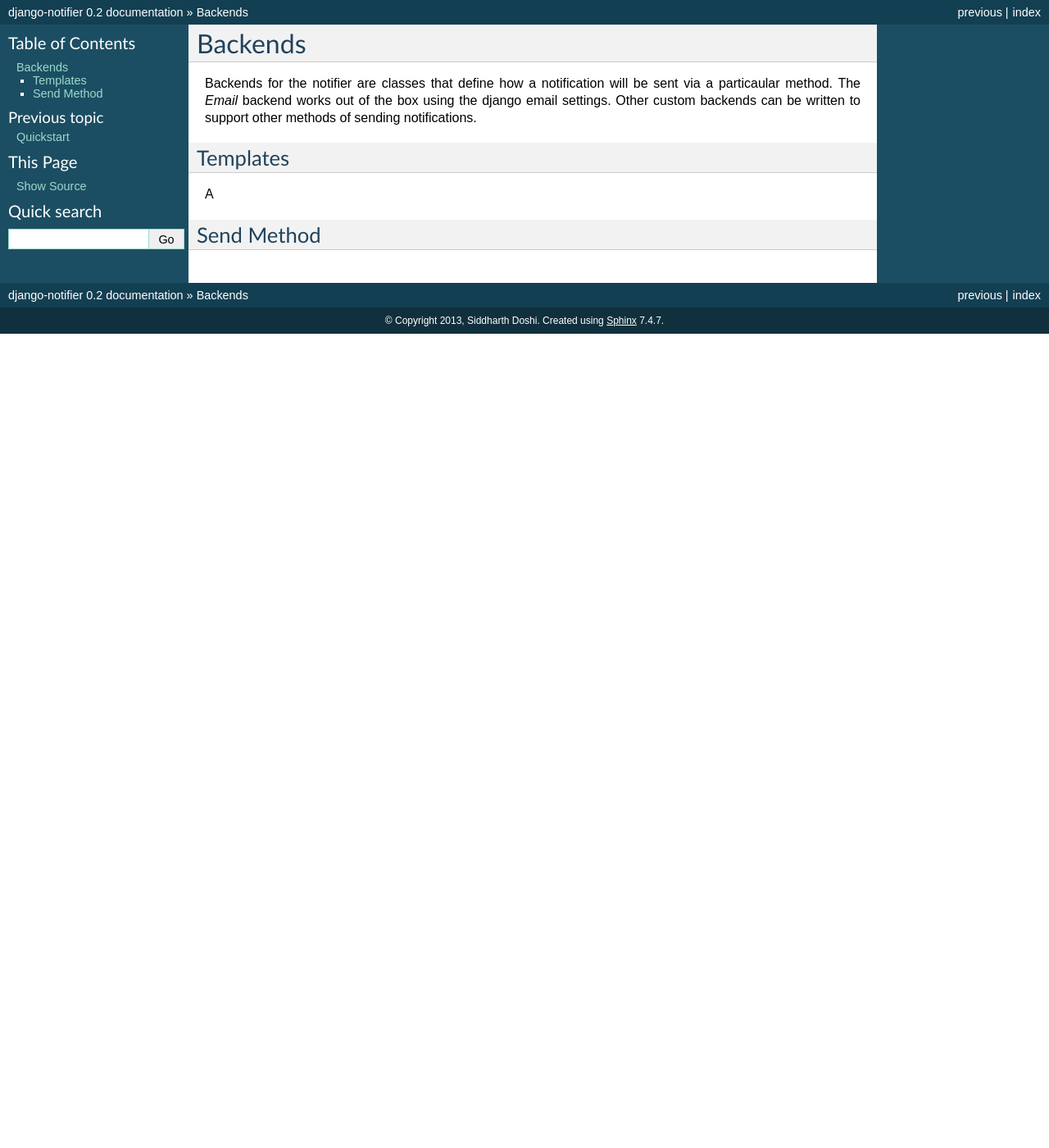
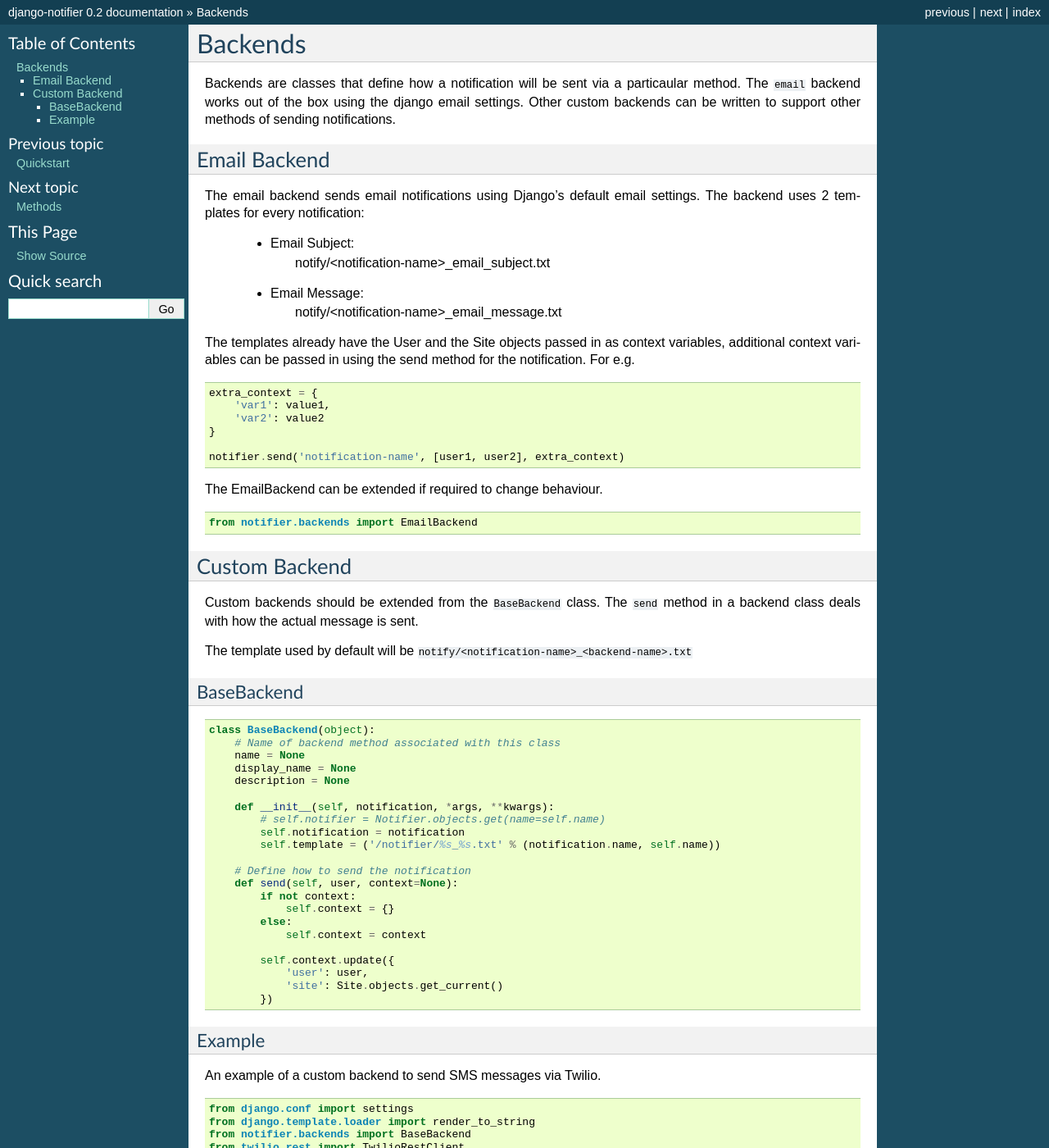
Before and after one commit to scdoshi/django-notifier, a Sphinx documentation site: the page built from docs/3backends.rst, in a window 1280 px wide and 1400 px high. Shown: the whole window at 82% size. Built offline with Sphinx 7.4.7, drawn with Linux system fonts in a browser that asks for light colours; some of the changed text lies outside the part shown.

Commit message:
Updating docs to match all the changes.

```diff
--- a/docs/3backends.rst
+++ b/docs/3backends.rst
@@ -1,13 +1,107 @@
+========
 Backends
 ========
 
-Backends for the notifier are classes that define how a notification will be sent via a particaular method. The `Email` backend works out of the box using the django email settings. Other custom backends can be written to support other methods of sending notifications.
+Backends are classes that define how a notification will be sent via a particaular method. The ``email`` backend works out of the box using the django email settings. Other custom backends can be written to support other methods of sending notifications.
 
 
-Templates
----------
+Email Backend
+=============
 
-A
+The email backend sends email notifications using Django's default email settings. The backend uses 2 templates for every notification:
 
-Send Method
+    * Email Subject:
+        notify/<notification-name>_email_subject.txt
+    * Email Message:
+        notify/<notification-name>_email_message.txt
+
+The templates already have the User and the Site objects passed in as context variables, additional context variables can be passed in using the send method for the notification. For e.g.
+
+::
+
+    extra_context = {
+        'var1': value1,
+        'var2': value2
+    }
+
+    notifier.send('notification-name', [user1, user2], extra_context)
+
+The EmailBackend can be extended if required to change behaviour.
+
+::
+
+    from notifier.backends import EmailBackend
+
+
+Custom Backend
+==============
+
+Custom backends should be extended from the ``BaseBackend`` class. The ``send`` method in a backend class deals with how the actual message is sent.
+
+The template used by default will be ``notify/<notification-name>_<backend-name>.txt``
+
+
+BaseBackend
 -----------
+
+::
+
+    class BaseBackend(object):
+        # Name of backend method associated with this class
+        name = None
+        display_name = None
+        description = None
+
+        def __init__(self, notification, *args, **kwargs):
+            # self.notifier = Notifier.objects.get(name=self.name)
+            self.notification = notification
+            self.template = ('/notifier/%s_%s.txt' % (notification.name, self.name))
+
+        # Define how to send the notification
+        def send(self, user, context=None):
+            if not context:
+                self.context = {}
+            else:
+                self.context = context
+
+            self.context.update({
+                'user': user,
+                'site': Site.objects.get_current()
+            })
+
+
+Example
+-------
+
+An example of a custom backend to send SMS messages via Twilio.
+
+::
+
+    from django.conf import settings
+    from django.template.loader import render_to_string
+    from notifier.backends import BaseBackend
+    from twilio.rest import TwilioRestClient
+
+    TWILIO_ACCOUNT_SID = getattr(settings, 'TWILIO_ACCOUNT_SID', None)
+    TWILIO_AUTH_TOKEN = getattr(settings, 'TWILIO_AUTH_TOKEN', None)
+    TWILIO_FROM_NUMBER = getattr(settings, 'TWILIO_FROM_NUMBER', None)
+    client = TwilioRestClient(TWILIO_ACCOUNT_SID, TWILIO_AUTH_TOKEN)
+
+    # self.template = 'notify/<notification-name>_sms-twilio.txt'
+
+    class TwilioBackend(BaseBackend):
+        name = 'sms-twilio'
+        display_name = 'SMS'
+        description = 'Send via SMS using Twilio'
+
+        def send(self, user, context=None):
+            super(TwilioBackend, self).send(user, context)
+
+            message = render_to_string(self.template, self.context)
+
+            sms = client.sms.messages.create(
+                to=user.phone,
+                from_=TWILIO_FROM_NUMBER,
+                body=message
+            )
+            return True
--- /dev/null
+++ b/docs/4methods.rst
@@ -0,0 +1,3 @@
+=======
+Methods
+=======
--- /dev/null
+++ b/docs/5forms.rst
@@ -0,0 +1,5 @@
+====
+Form
+====
+
+django-notifier includes a formset that can be used (or extended) to present users with a notification preferences form.
```
Also changed, not shown: docs/1setup.rst (+32 -23 lines), docs/2use.rst (+29 -2 lines), docs/index.rst (+15 -2 lines).
